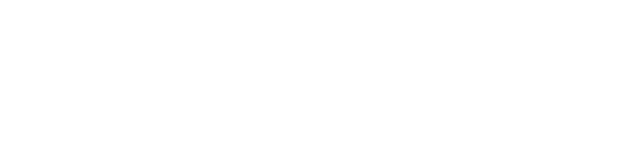
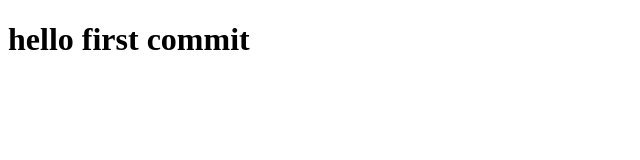
Before and after one commit to Ventura92/git-commands, a plain HTML site: page index.html in a window 1280 px wide. Shown: the whole page, without its empty margins (0-640 px from the left). Drawn offline with Linux system fonts and the light colour scheme.

Commit message:
added h1 tag

```diff
--- a/index.html
+++ b/index.html
@@ -6,6 +6,6 @@
   <title>git command</title>
 </head>
 <body>
-
+  <h1>hello first commit</h1>
 </body>
 </html>
```
